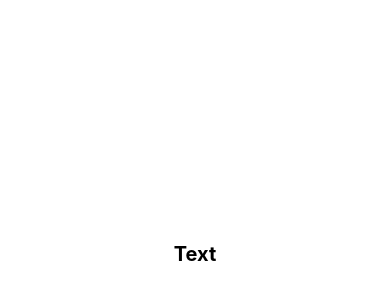
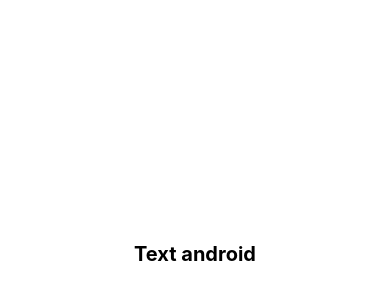
Before and after one commit to khoilen/react-native-learning, a React Native app: screen / in a window 390 px wide. Shown: the part 168-468 px from the top of the page. Built offline with nearby package versions, Linux system fonts and the light colour scheme.

Commit message:
feat: move file code ro src folder

```diff
--- a/index.js
+++ b/index.js
@@ -3,7 +3,7 @@
  */
 
 import { AppRegistry } from 'react-native';
-import App from './App';
 import { name as appName } from './app.json';
+import App from './src/App';
 
 AppRegistry.registerComponent(appName, () => App);
--- a/App.tsx
+++ b/src/App.tsx
@@ -27,7 +27,7 @@ function AppContent() {
           fontWeight: 'bold',
         }}
       >
-        Text
+        Text android
       </Text>
     </View>
   );
--- a/tsconfig.json
+++ b/tsconfig.json
@@ -1,7 +1,11 @@
 {
   "extends": "@react-native/typescript-config",
   "compilerOptions": {
-    "types": ["jest"]
+    "types": ["jest"],
+    "baseUrl": ".",
+    "paths": {
+      "@/*": ["src/*"]
+    }
   },
   "include": ["**/*.ts", "**/*.tsx"],
   "exclude": ["**/node_modules", "**/Pods"]
```
Also changed, not shown: package.json (+10 -10 lines), 2 other files (tests, documents, lock files or other folders).
